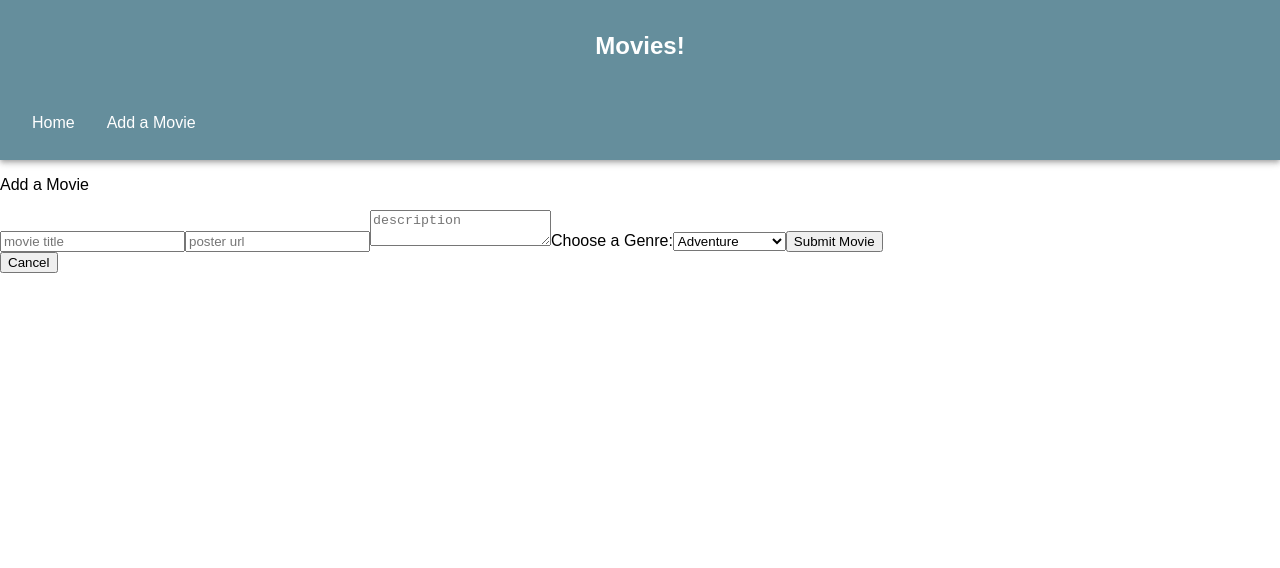
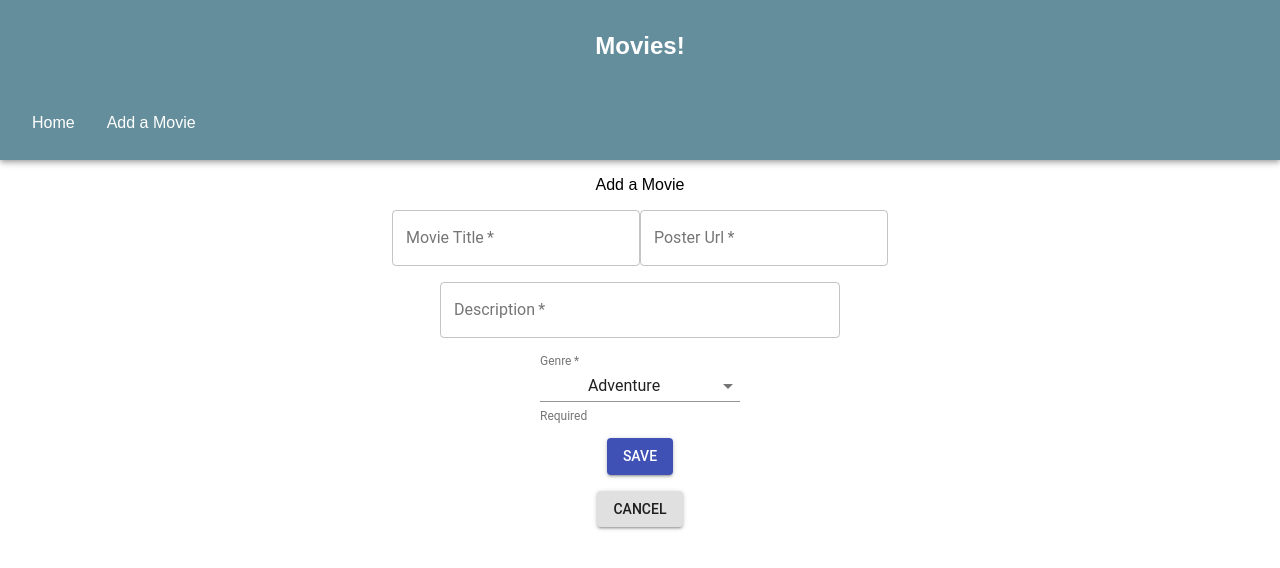
Before and after one commit to jamie-anne-white/movie_sagas, a React (Create React App) app: page /#/add in a window 1280 px wide. Shown: the top 568 px of the page. Built offline with nearby package versions, Linux system fonts and the light colour scheme.

Commit message:
Material UI, CSS for addMovie

```diff
--- /dev/null
+++ b/src/components/AddMovies/AddMovies.css
@@ -0,0 +1,8 @@
+.form-div {
+    margin: 1em;
+}
+
+.addMovie {
+    align-items: center;
+    text-align: center;
+}
--- a/src/components/AddMovies/AddMovies.jsx
+++ b/src/components/AddMovies/AddMovies.jsx
@@ -1,5 +1,7 @@
 import React, { Component } from 'react';
 import { connect } from 'react-redux';
+import { InputLabel, MenuItem, Select, TextField, FormControl, FormHelperText, Button } from '@material-ui/core';
+import './AddMovies.css';
 
 
 class AddMovies extends Component {
@@ -14,7 +16,7 @@ class AddMovies extends Component {
     addMovie = (event) => {
         event.preventDefault();
         console.log(this.state)
-        this.props.dispatch({type: 'ADD_MOVIE', payload: this.state})
+        this.props.dispatch({ type: 'ADD_MOVIE', payload: this.state })
         this.setState({
             genre_id: 1,
             title: '',
@@ -36,32 +38,47 @@ class AddMovies extends Component {
         console.log(this.state)
         return (
             <>
+            <div className='addMovie'>
                 <p>Add a Movie</p>
+                <div >
                     <form onSubmit={this.addMovie}>
-                <input type='text' placeholder='movie title' onChange={(event) => this.handleChange(event, 'title')}/>
-                <input type='text' placeholder='poster url' onChange={(event) => this.handleChange(event, 'poster')}/>
-                <textarea placeholder='description' onChange={(event) => this.handleChange(event, 'description')}></textarea>
-                <label>Choose a Genre:</label>
-                <select name="genre" id="genre" onChange={(event) => this.handleChange(event, 'genre')}>
-                <option value="1">Adventure</option>
-                    <option value="2">Animated</option>
-                    <option value="3">Biographical</option>
-                    <option value="4">Comedy</option>
-                    <option value="5">Disaster</option>
-                    <option value="6">Drama</option>
-                    <option value="7">Epic</option>
-                    <option value="8">Fantasy</option>
-                    <option value="9">Musical</option>
-                    <option value="10">Romantic</option>
-                    <option value="11">Science Fiction</option>
-                    <option value="12">Space-Opera</option>
-                    <option value="13">Superhero</option>
-                </select>
-                <button type='submit'>Submit Movie</button>
+                        <div className='form-div'>
+                            <TextField variant="outlined" label='Movie Title' required onChange={(event) => this.handleChange(event, 'title')} />
+                            <TextField variant="outlined" label='Poster Url' required onChange={(event) => this.handleChange(event, 'poster')} />
+                        </div>
+                        <div className='form-div'>
+                            <TextField variant="outlined" label='Description' required multiline style={{ width: 400 }}
+                                rowsMax={6} onChange={(event) => this.handleChange(event, 'description')} />
+                        </div>
+                        <div className='form-div'>
+                        <FormControl required>
+                            <InputLabel id='genre-select'>Genre</InputLabel>
+                            <Select required value={this.state.genre_id} labelid='genre-select' id="genre" style={{ width: 200 }}
+                                placeholder='Genre' onChange={(event) => this.handleChange(event, 'genre_id')} >
+                                <MenuItem value={1}>Adventure</MenuItem>
+                                <MenuItem value={2}>Animated</MenuItem>
+                                <MenuItem value={3}>Biographical</MenuItem>
+                                <MenuItem value={4}>Comedy</MenuItem>
+                                <MenuItem value={5}>Disaster</MenuItem>
+                                <MenuItem value={6}>Drama</MenuItem>
+                                <MenuItem value={7}>Epic</MenuItem>
+                                <MenuItem value={8}>Fantasy</MenuItem>
+                                <MenuItem value={9}>Musical</MenuItem>
+                                <MenuItem value={10}>Romantic</MenuItem>
+                                <MenuItem value={11}>Science Fiction</MenuItem>
+                                <MenuItem value={12}>Space-Opera</MenuItem>
+                                <MenuItem value={13}>Superhero</MenuItem>
+                            </Select>
+                            <FormHelperText>Required</FormHelperText>
+                        </FormControl>
+                        <div className='form-div'>
+                        <Button type='submit' variant="contained" color="primary">Save</Button>
+                        </div>
+                        </div>
                     </form>
-
-
-                <button onClick={() => this.props.history.push('/')}>Cancel</button>
+                    <Button variant="contained" onClick={() => this.props.history.push('/')}>Cancel</Button>
+                </div>
+            </div>
             </>
         )
     }
```
Lines whose indentation alone changed are shown as unchanged.
